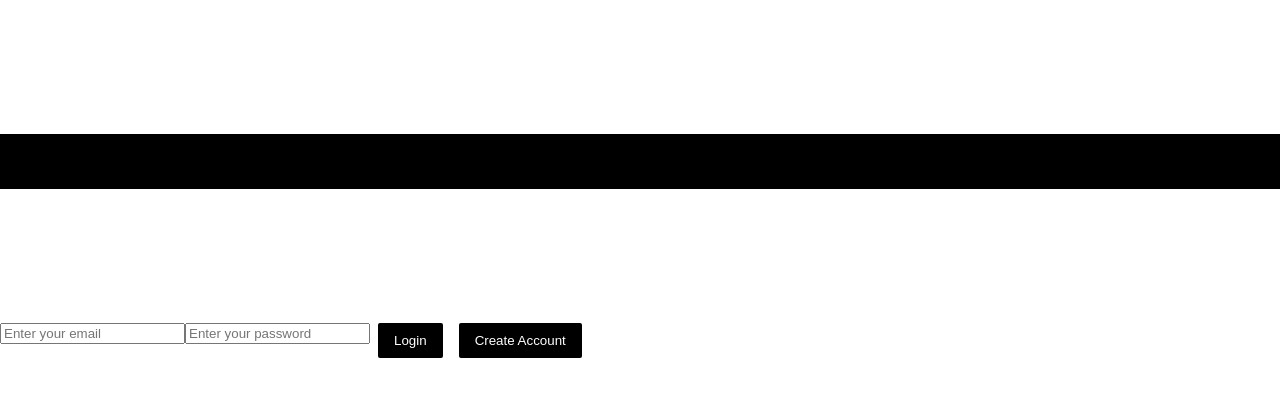
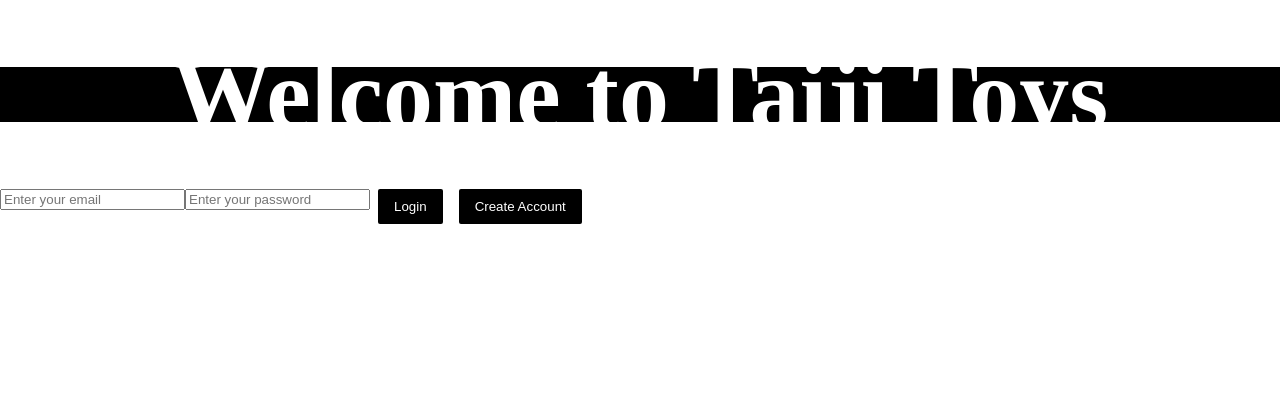
Before and after one commit to wesleymmk/TaijiToyWebsiteScratch, a PHP site: page /generate/ in a window 1280 px wide. Shown: the top 397 px of the page. Run offline with PHP 8.4, Linux system fonts and the light colour scheme; some web fonts are replaced.

Commit message:
Update index.css

```diff
--- a/Styles/index.css
+++ b/Styles/index.css
@@ -12,7 +12,7 @@
   font-family: 'Chinese Rocks Rg', sana-serif;
   justify-content: center;
   color: white;
-  font-size: 200px;
+  font-size: 100px;
 }
 
 .LoginButton{
```
